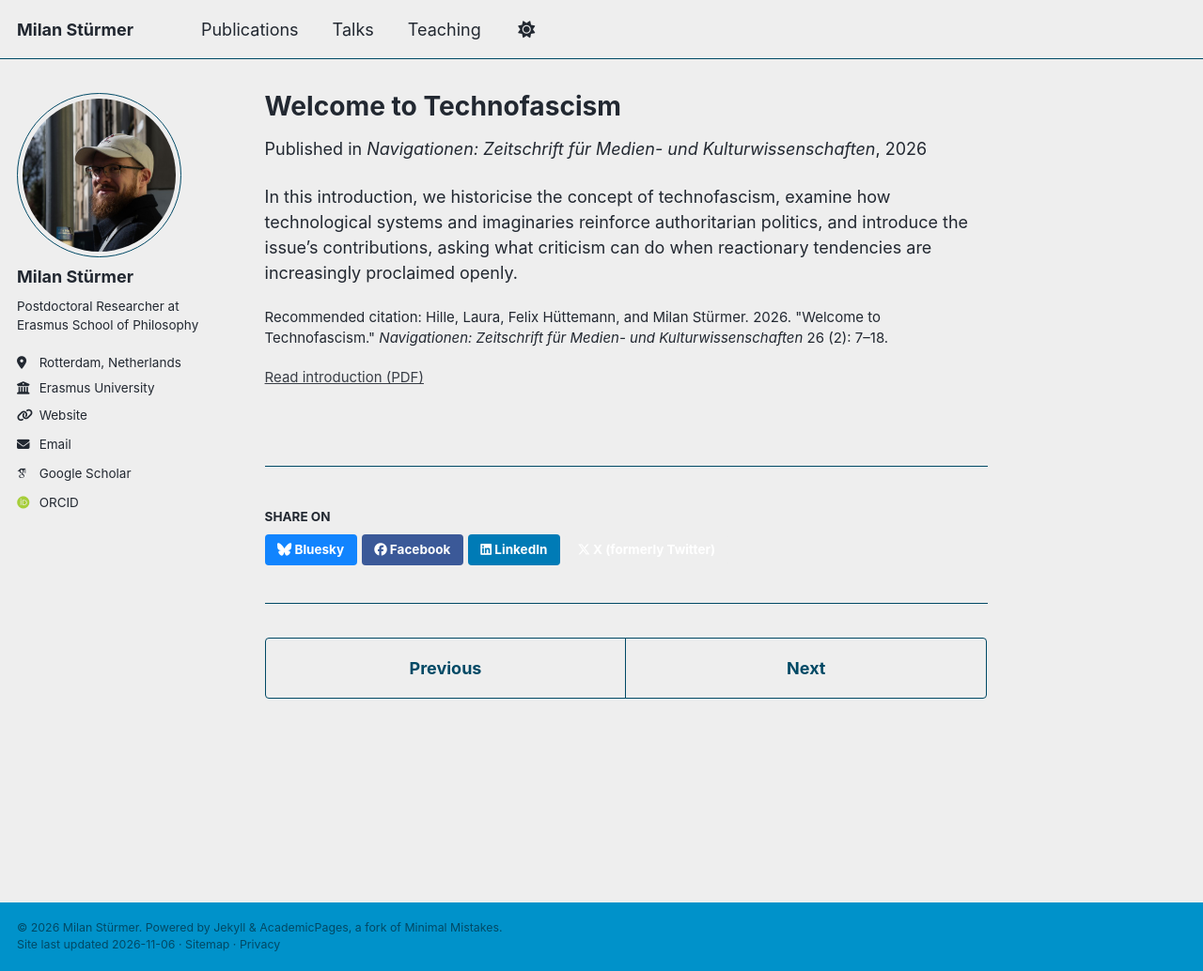
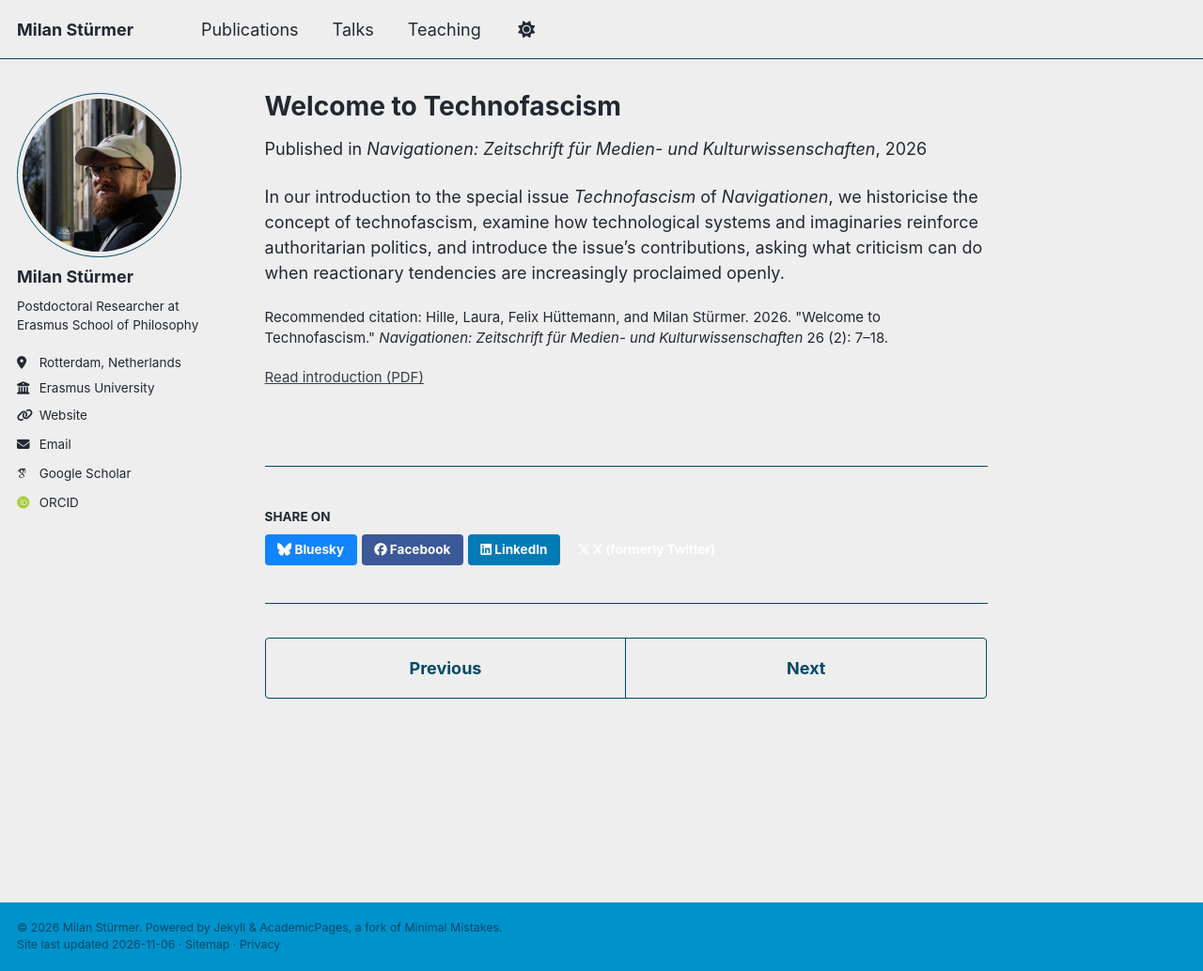
Before and after one commit to milanstuermer/milanstuermer.github.io, a Jekyll site: the page built from _publications/2026-welcome-to-technofascism.md, in a window 1280 px wide and 1034 px high. Shown: the whole window at 94% size. Built offline with Jekyll 4.4.1, drawn with Linux system fonts in a browser that asks for light colours; some web fonts are replaced.

Commit message:
Clarify that Welcome to Technofascism introduces the Navigationen special issue

```diff
--- a/_publications/2026-welcome-to-technofascism.md
+++ b/_publications/2026-welcome-to-technofascism.md
@@ -3,7 +3,7 @@ title: "Welcome to Technofascism"
 collection: publications
 category: paper
 permalink: /publication/2026-welcome-to-technofascism
-excerpt: "In this introduction, we historicise the concept of technofascism, examine how technological systems and imaginaries reinforce authoritarian politics, and introduce the issue’s contributions, asking what criticism can do when reactionary tendencies are increasingly proclaimed openly."
+excerpt: "In our introduction to the special issue <i>Technofascism</i> of <i>Navigationen</i>, we historicise the concept of technofascism, examine how technological systems and imaginaries reinforce authoritarian politics, and introduce the issue’s contributions, asking what criticism can do when reactionary tendencies are increasingly proclaimed openly."
 date: 2026-11-03
 venue: "Navigationen: Zeitschrift für Medien- und Kulturwissenschaften"
 paperurl: "https://dspace-backend.ub.uni-siegen.de/server/api/core/bitstreams/ebd2db52-6e3e-4651-b02f-d904d651fdef/content#page=8"
@@ -11,4 +11,4 @@ paperurl_label: "Read introduction (PDF)"
 citation: 'Hille, Laura, Felix Hüttemann, and Milan Stürmer. 2026. &quot;Welcome to Technofascism.&quot; <i>Navigationen: Zeitschrift für Medien- und Kulturwissenschaften</i> 26 (2): 7–18.'
 ---
 
-In this introduction, we historicise the concept of technofascism, examine how technological systems and imaginaries reinforce authoritarian politics, and introduce the issue’s contributions, asking what criticism can do when reactionary tendencies are increasingly proclaimed openly.
+In our introduction to the special issue <i>Technofascism</i> of <i>Navigationen</i>, we historicise the concept of technofascism, examine how technological systems and imaginaries reinforce authoritarian politics, and introduce the issue’s contributions, asking what criticism can do when reactionary tendencies are increasingly proclaimed openly.
```
